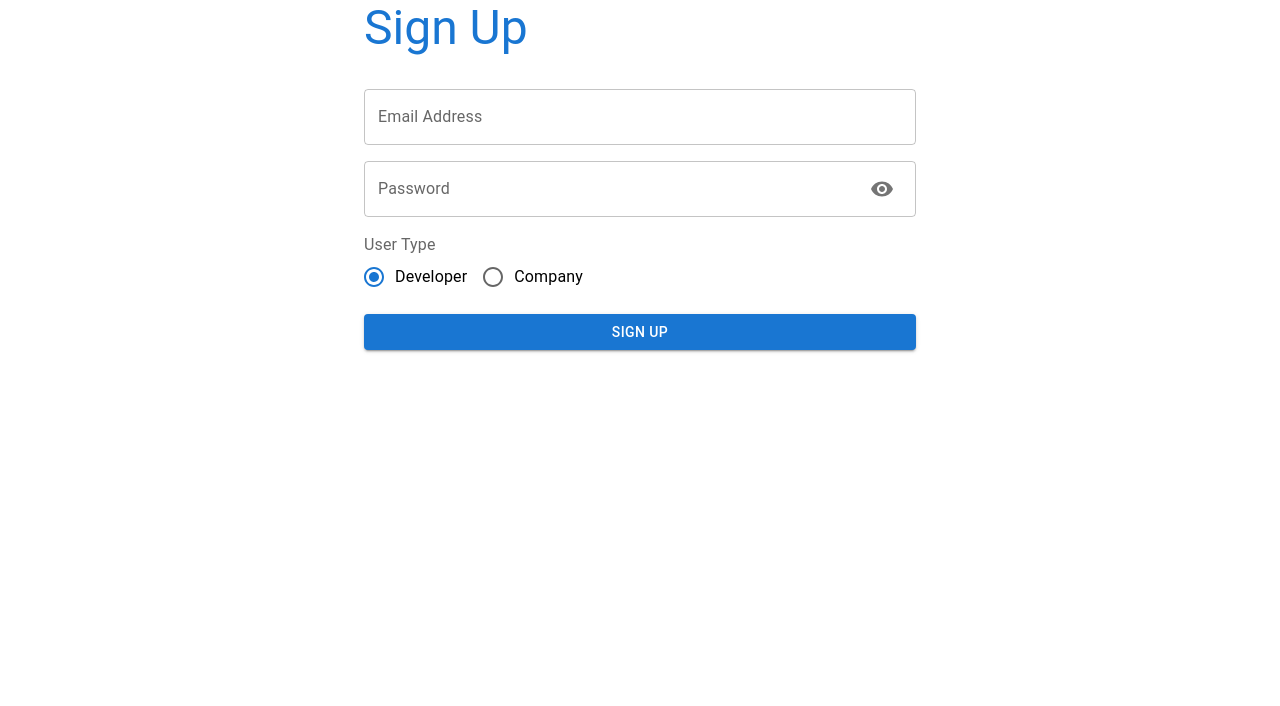
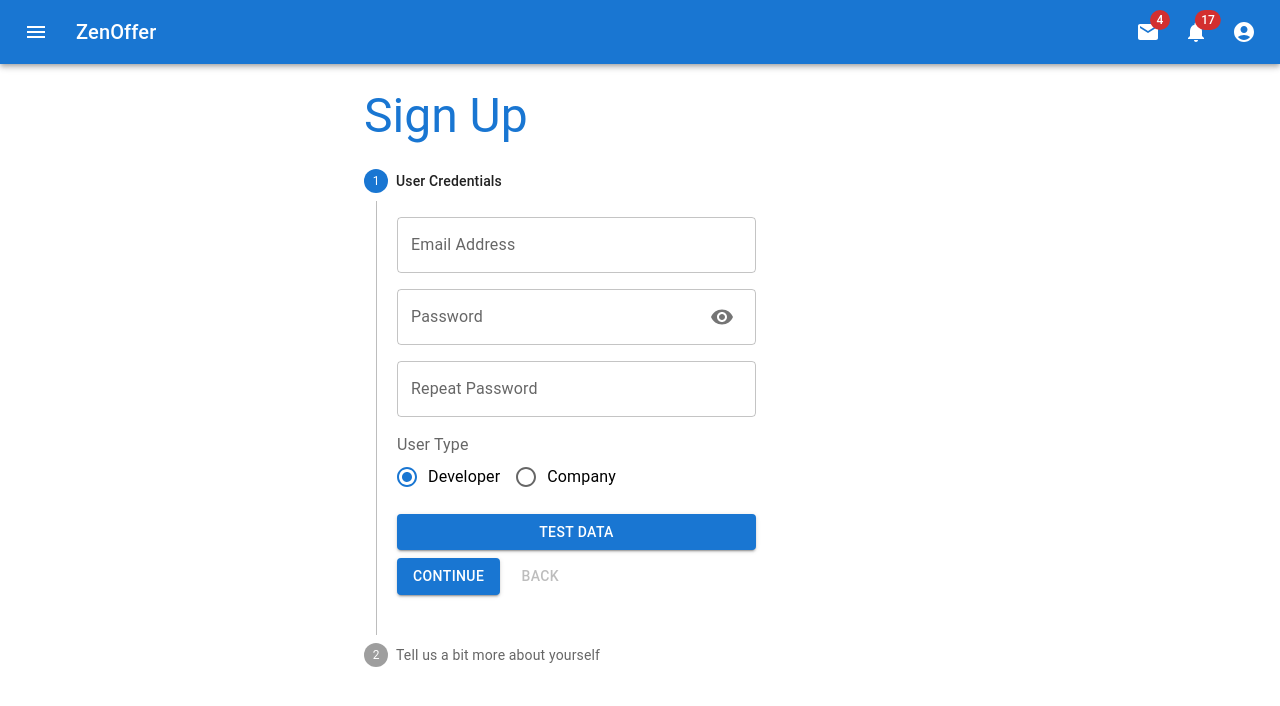
Before and after one commit to jmouton19/python-rest, a React (Create React App) app in the folder client/: page /signup in a window 1280 px wide. Shown: the top 706 px of the page. Built offline with nearby package versions, Linux system fonts and the light colour scheme.

Commit message:
Worked on SignUp Component and added App Bar

```diff
--- a/client/src/App.js
+++ b/client/src/App.js
@@ -1,16 +1,20 @@
 import React from "react";
 import { BrowserRouter as Router, Routes, Route } from "react-router-dom";
+import AppBar from "./components/AppBar/AppBar";
 import Home from "./pages/Home";
 import SignUp from "./pages/SignUp/SignUp";
 
 function App() {
 	return (
+		<React.Fragment>
+			<AppBar />
 			<Router>
 				<Routes>
 					<Route path="/signup" element={<SignUp />} />
 					<Route path="/" element={<Home />} />
 				</Routes>
 			</Router>
+		</React.Fragment>
 	);
 }
 
--- /dev/null
+++ b/client/src/components/AppBar/AppBar.js
@@ -0,0 +1,189 @@
+import * as React from "react";
+import AppBar from "@mui/material/AppBar";
+import Box from "@mui/material/Box";
+import Toolbar from "@mui/material/Toolbar";
+import IconButton from "@mui/material/IconButton";
+import Typography from "@mui/material/Typography";
+import Badge from "@mui/material/Badge";
+import MenuItem from "@mui/material/MenuItem";
+import Menu from "@mui/material/Menu";
+import MenuIcon from "@mui/icons-material/Menu";
+import AccountCircle from "@mui/icons-material/AccountCircle";
+import MailIcon from "@mui/icons-material/Mail";
+import NotificationsIcon from "@mui/icons-material/Notifications";
+import MoreIcon from "@mui/icons-material/MoreVert";
+
+export default function PrimarySearchAppBar() {
+	const [anchorEl, setAnchorEl] = React.useState(null);
+	const [mobileMoreAnchorEl, setMobileMoreAnchorEl] = React.useState(null);
+
+	const isMenuOpen = Boolean(anchorEl);
+	const isMobileMenuOpen = Boolean(mobileMoreAnchorEl);
+
+	const handleProfileMenuOpen = (event) => {
+		setAnchorEl(event.currentTarget);
+	};
+
+	const handleMobileMenuClose = () => {
+		setMobileMoreAnchorEl(null);
+	};
+
+	const handleMenuClose = () => {
+		setAnchorEl(null);
+		handleMobileMenuClose();
+	};
+
+	const handleMobileMenuOpen = (event) => {
+		setMobileMoreAnchorEl(event.currentTarget);
+	};
+
+	const menuId = "primary-search-account-menu";
+	const renderMenu = (
+		<Menu
+			anchorEl={anchorEl}
+			anchorOrigin={{
+				vertical: "top",
+				horizontal: "right",
+			}}
+			id={menuId}
+			keepMounted
+			transformOrigin={{
+				vertical: "top",
+				horizontal: "right",
+			}}
+			open={isMenuOpen}
+			onClose={handleMenuClose}
+		>
+			<MenuItem onClick={handleMenuClose}>Profile</MenuItem>
+			<MenuItem onClick={handleMenuClose}>Log In</MenuItem>
+		</Menu>
+	);
+
+	const mobileMenuId = "primary-search-account-menu-mobile";
+	const renderMobileMenu = (
+		<Menu
+			anchorEl={mobileMoreAnchorEl}
+			anchorOrigin={{
+				vertical: "top",
+				horizontal: "right",
+			}}
+			id={mobileMenuId}
+			keepMounted
+			transformOrigin={{
+				vertical: "top",
+				horizontal: "right",
+			}}
+			open={isMobileMenuOpen}
+			onClose={handleMobileMenuClose}
+		>
+			<MenuItem>
+				<IconButton
+					size="large"
+					aria-label="show 4 new mails"
+					color="inherit"
+				>
+					<Badge badgeContent={4} color="error">
+						<MailIcon />
+					</Badge>
+				</IconButton>
+				<p>Messages</p>
+			</MenuItem>
+			<MenuItem>
+				<IconButton
+					size="large"
+					aria-label="show 17 new notifications"
+					color="inherit"
+				>
+					<Badge badgeContent={17} color="error">
+						<NotificationsIcon />
+					</Badge>
+				</IconButton>
+				<p>Notifications</p>
+			</MenuItem>
+			<MenuItem onClick={handleProfileMenuOpen}>
+				<IconButton
+					size="large"
+					aria-label="account of current user"
+					aria-controls="primary-search-account-menu"
+					aria-haspopup="true"
+					color="inherit"
+				>
+					<AccountCircle />
+				</IconButton>
+				<p>Profile</p>
+			</MenuItem>
+		</Menu>
+	);
+
+	return (
+		<React.Fragment>
+			<AppBar position="static">
+				<Toolbar>
+					<IconButton
+						size="large"
+						edge="start"
+						color="inherit"
+						aria-label="open drawer"
+						sx={{ mr: 2 }}
+					>
+						<MenuIcon />
+					</IconButton>
+					<Typography
+						variant="h6"
+						noWrap
+						component="div"
+						sx={{ display: { xs: "none", sm: "block" } }}
+					>
+                        ZenOffer
+					</Typography>
+					<Box sx={{ flexGrow: 1 }} />
+					<Box sx={{ display: { xs: "none", md: "flex" } }}>
+						<IconButton
+							size="large"
+							aria-label="show 4 new mails"
+							color="inherit"
+						>
+							<Badge badgeContent={4} color="error">
+								<MailIcon />
+							</Badge>
+						</IconButton>
+						<IconButton
+							size="large"
+							aria-label="show 17 new notifications"
+							color="inherit"
+						>
+							<Badge badgeContent={17} color="error">
+								<NotificationsIcon />
+							</Badge>
+						</IconButton>
+						<IconButton
+							size="large"
+							edge="end"
+							aria-label="account of current user"
+							aria-controls={menuId}
+							aria-haspopup="true"
+							onClick={handleProfileMenuOpen}
+							color="inherit"
+						>
+							<AccountCircle />
+						</IconButton>
+					</Box>
+					<Box sx={{ display: { xs: "flex", md: "none" } }}>
+						<IconButton
+							size="large"
+							aria-label="show more"
+							aria-controls={mobileMenuId}
+							aria-haspopup="true"
+							onClick={handleMobileMenuOpen}
+							color="inherit"
+						>
+							<MoreIcon />
+						</IconButton>
+					</Box>
+				</Toolbar>
+			</AppBar>
+			{renderMobileMenu}
+			{renderMenu}
+		</React.Fragment>
+	);
+}
--- a/client/src/pages/SignUp/SignUp.js
+++ b/client/src/pages/SignUp/SignUp.js
@@ -15,10 +15,16 @@ import FormControlLabel from "@mui/material/FormControlLabel";
 import FormLabel from "@mui/material/FormLabel";
 import Radio from "@mui/material/Radio";
 import Button from "@mui/material/Button";
+import Stepper from "@mui/material/Stepper";
+import Step from "@mui/material/Step";
+import StepLabel from "@mui/material/StepLabel";
+import StepContent from "@mui/material/StepContent";
+import FormHelperText from "@mui/material/FormHelperText";
 
 function SignUp() {
 	const [email, setEmail] = useState("");
 	const [password, setPassword] = useState("");
+	const [passwordRepeated, setPasswordRepeated] = useState("");
 	const [showPassword, setShowPassword] = useState(false);
 	const [userType, setUserType] = useState("developer");
 
@@ -28,26 +34,32 @@ function SignUp() {
 		setShowPassword(!showPassword);
 	}
 
+	const [activeStep, setActiveStep] = React.useState(0);
+
 	return (
 		<React.Fragment>
-			<Container maxWidth="sm" sx={{ backgroundColor: "white" }}>
+			<Container maxWidth="sm">
+				<Typography
+					variant="h3"
+					color="primary"
+					gutterBottom
+					paddingTop={3}
+				>
+                    Sign Up
+				</Typography>
+				<Box sx={{ maxWidth: 400 }}>
+					<Stepper activeStep={activeStep} orientation="vertical">
+						<Step key="User Credentials">
+							<StepLabel>User Credentials</StepLabel>
+							<StepContent>
 								<Box component="form">
 									<Grid
 										container
 										direction="column"
 										spacing={2}
 										alignItems="stretch"
+										paddingTop={2}
 									>
-						<Grid item xs={12}>
-							<Typography
-								variant="h3"
-								color="primary"
-								gutterBottom
-								alignSelf="cen"
-							>
-                                Sign Up
-							</Typography>
-						</Grid>
 										<Grid item xs={12}>
 											<FormControl fullWidth>
 												<InputLabel htmlFor="email-input">
@@ -57,8 +69,11 @@ function SignUp() {
 													id="email-input"
 													value={email}
 													type="email"
+													name="email"
 													onChange={(event) => {
-										setEmail(event.target.value);
+														setEmail(
+															event.target.value
+														);
 													}}
 													label="Email Address"
 												/>
@@ -71,17 +86,29 @@ function SignUp() {
 												</InputLabel>
 												<OutlinedInput
 													id="password-input"
-									type={showPassword ? "text" : "password"}
+													type={
+														showPassword
+															? "text"
+															: "password"
+													}
 													value={password}
+													name="password"
+													autoComplete="new-password"
 													onChange={(event) => {
-										setPassword(event.target.value);
+														setPassword(
+															event.target.value
+														);
 													}}
 													label="Password"
 													endAdornment={
 														<InputAdornment position="end">
 															<IconButton
-												onClick={toggleShowPassword}
-												onMouseDown={toggleShowPassword}
+																onClick={
+																	toggleShowPassword
+																}
+																onMouseDown={
+																	toggleShowPassword
+																}
 															>
 																{showPassword ? (
 																	<VisibilityOff />
@@ -96,14 +123,55 @@ function SignUp() {
 										</Grid>
 										<Grid item xs={12}>
 											<FormControl fullWidth>
-								<FormLabel id="demo-row-radio-buttons-group-label">
+												<InputLabel htmlFor="password-repeat-input">
+                                                    Repeat Password
+												</InputLabel>
+												<OutlinedInput
+													id="password-repeat-input"
+													type={
+														showPassword
+															? "text"
+															: "password"
+													}
+													value={passwordRepeated}
+													name="password"
+													autoComplete="new-password"
+													onChange={(event) => {
+														setPasswordRepeated(
+															event.target.value
+														);
+													}}
+													label="Repeat Password"
+													error={
+														password !==
+                                                        passwordRepeated
+													}
+												/>
+												{password !==
+                                                passwordRepeated ? (
+														<FormHelperText
+															id="password-match-helper-text"
+															sx={{
+																color: "red",
+															}}
+														>
+                                                        Passwords do not match
+														</FormHelperText>
+													) : null}
+											</FormControl>
+										</Grid>
+										<Grid item xs={12}>
+											<FormControl fullWidth>
+												<FormLabel id="developer-type-label">
                                                     User Type
 												</FormLabel>
 												<RadioGroup
 													row
 													name="developer-type-group"
 													onChange={(event) =>
-										setUserType(event.target.value)
+														setUserType(
+															event.target.value
+														)
 													}
 													defaultValue="developer"
 												>
@@ -134,11 +202,92 @@ function SignUp() {
 														)
 													}
 												>
-                                    Sign Up
+                                                    Test Data
 												</Button>
 											</FormControl>
 										</Grid>
 									</Grid>
+								</Box>
+								<Box sx={{ mb: 2 }}>
+									<Button
+										variant="contained"
+										onClick={() =>
+											setActiveStep(activeStep + 1)
+										}
+										sx={{ mt: 1, mr: 1 }}
+										disabled={password != passwordRepeated}
+									>
+                                        Continue
+									</Button>
+									<Button disabled sx={{ mt: 1, mr: 1 }}>
+                                        Back
+									</Button>
+								</Box>
+							</StepContent>
+						</Step>
+						<Step key="User Details">
+							<StepLabel>{`Tell us a bit more about ${
+								userType === "developer"
+									? "yourself"
+									: "your company"
+							}`}</StepLabel>
+							<StepContent>
+								<Box component="form">
+									<Grid
+										container
+										direction="column"
+										spacing={2}
+										alignItems="stretch"
+									>
+										<Grid item xs={12}>
+											<FormControl fullWidth>
+												<InputLabel htmlFor="first-name-input">
+                                                    First Name
+												</InputLabel>
+												<OutlinedInput
+													id="first-name-input"
+													label="First Name"
+												/>
+											</FormControl>
+										</Grid>
+										<Grid item xs={12}>
+											<FormControl fullWidth>
+												<InputLabel htmlFor="last-name-input">
+                                                    Last Name
+												</InputLabel>
+												<OutlinedInput
+													id="last-name-input"
+													label="Last Name"
+												/>
+											</FormControl>
+										</Grid>
+										<Grid item xs={12}>
+											We need more things here ...
+										</Grid>
+									</Grid>
+								</Box>
+								<Box sx={{ mb: 2 }}>
+									<div>
+										<Button
+											variant="contained"
+											disabled
+											sx={{ mt: 1, mr: 1 }}
+										>
+                                            Continue
+										</Button>
+										<Button
+											onClick={() =>
+												setActiveStep(activeStep - 1)
+											}
+											sx={{ mt: 1, mr: 1 }}
+										>
+                                            Back
+										</Button>
+									</div>
+								</Box>
+							</StepContent>
+						</Step>
+					</Stepper>
 				</Box>
 			</Container>
 		</React.Fragment>
```
Lines whose indentation alone changed are shown as unchanged.
